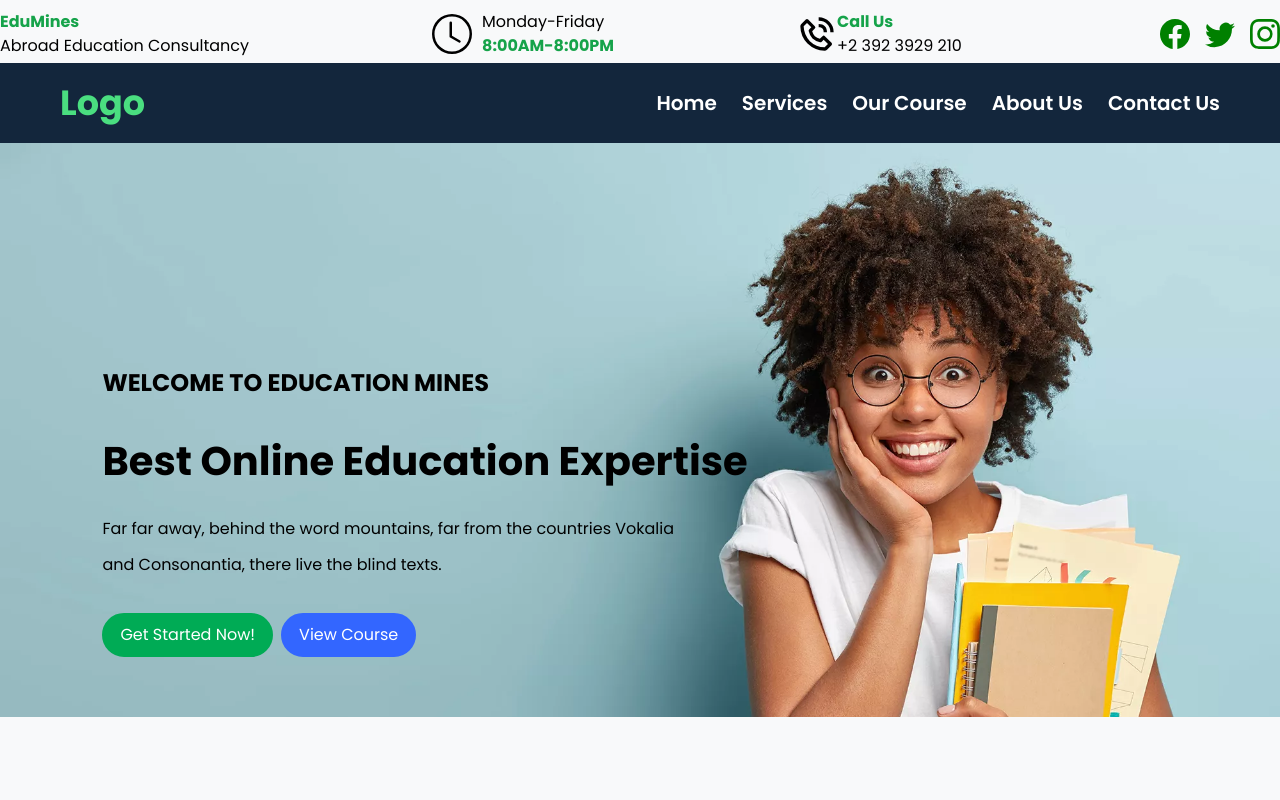
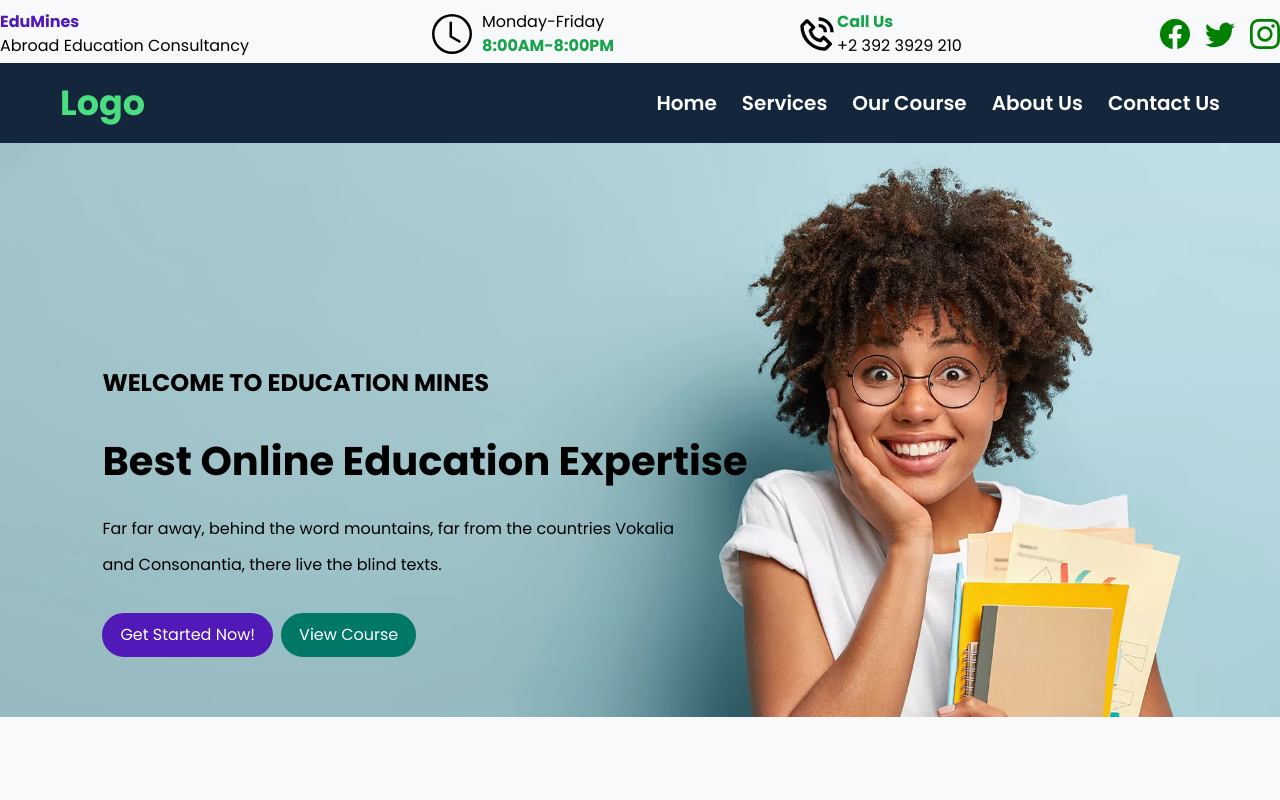
Before and after one commit to shyamkhadka47/edumines, a Next.js app: page / in a window 1280 px wide. Shown: the top 800 px of the page. Built offline with nearby package versions, Linux system fonts and the light colour scheme.

Commit message:
FIX: colors

```diff
--- a/src/components/Navbar.jsx
+++ b/src/components/Navbar.jsx
@@ -19,7 +19,7 @@ const Navbar = () => {
     <div className="w-full z-50 mx-auto">
       <div className="flex items-center  justify-between lg:max-w-[1280px] lg:mx-auto mt-[10px] mx-[5%]">
         <div>
-          <h1 className="text-green-600 font-bold">EduMines</h1>
+          <h1 className="text-primary-main font-bold">EduMines</h1>
           <p>Abroad Education Consultancy</p>
         </div>
         <div className="flex items-center ">
@@ -100,7 +100,14 @@ const Navbar = () => {
                   key={i}
                   className="  text-[20px] cursor-pointer hover:scale-105 transition-all  hover:text-green-700 hover:font-semibold mb-[20px]  "
                 >
-                  <Link href={el.path} onClick={()=>{ setToggle(false)}}> {el.name}</Link>
+                  <Link
+                    href={el.path}
+                    onClick={() => {
+                      setToggle(false);
+                    }}
+                  >
+                    {el.name}
+                  </Link>
                 </li>
               );
             })}
--- a/tailwind.config.js
+++ b/tailwind.config.js
@@ -1,9 +1,9 @@
 /** @type {import('tailwindcss').Config} */
 module.exports = {
   content: [
-    "./src/pages/**/*.{js,ts,jsx,tsx,mdx}",
-    "./src/components/**/*.{js,ts,jsx,tsx,mdx}",
-    "./src/app/**/*.{js,ts,jsx,tsx,mdx}",
+    './src/pages/**/*.{js,ts,jsx,tsx,mdx}',
+    './src/components/**/*.{js,ts,jsx,tsx,mdx}',
+    './src/app/**/*.{js,ts,jsx,tsx,mdx}',
   ],
   theme: {
     extend: {
@@ -13,29 +13,29 @@ module.exports = {
           'conic-gradient(from 180deg at 50% 50%, var(--tw-gradient-stops))',
         image: 'url("/home/bg_1.jpg")',
         image1: 'url("/home/services.jpg")',
-        image2:'url("/home/coursesbanner.jpg")',
-        image3:'url("/home/aboutus.jpg")',
+        image2: 'url("/home/coursesbanner.jpg")',
+        image3: 'url("/home/aboutus.jpg")',
       },
 
-      boxShadow:{
-        primary:"rgba(100, 100, 111, 0.2) 0px 7px 29px 0px"
+      boxShadow: {
+        primary: 'rgba(100, 100, 111, 0.2) 0px 7px 29px 0px',
       },
       colors: {
         primary: {
-          main: '#00AB55',
-          100: '#C8FACD',
-          200: '#5BE584',
-          300: '#00AB55',
-          400: '#007B55',
-          500: '#005249',
+          main: '#5119B7',
+          100: '#EFD6FF',
+          200: '#C684FF',
+          300: '#8E33FF',
+          400: '#5119B7',
+          500: '#27097A',
         },
         secondary: {
-          main: '#3366FF',
-          100: '#D6E4FF',
-          200: '#84A9FF',
-          300: '#3366FF',
-          400: '#1939B7',
-          500: '#091A7A',
+          main: '#007867',
+          100: '#C8FAD6',
+          200: '#5BE49B',
+          300: '#00A76F',
+          400: '#007867',
+          500: '#004B50',
         },
         info: {
           main: '#00B8D9',
@@ -46,7 +46,7 @@ module.exports = {
           500: '#003768',
         },
         success: {
-          main: '#36B37E',
+          main: '#1B806A',
           100: '#D8FBDE',
           200: '#86E8AB',
           300: '#36B37E',
@@ -62,7 +62,7 @@ module.exports = {
           500: '#7A4100',
         },
         error: {
-          main: '#FF5630',
+          main: '#B71D18',
           100: '#FFE9D5',
           200: '#FFAC82',
           300: '#FF5630',
```
